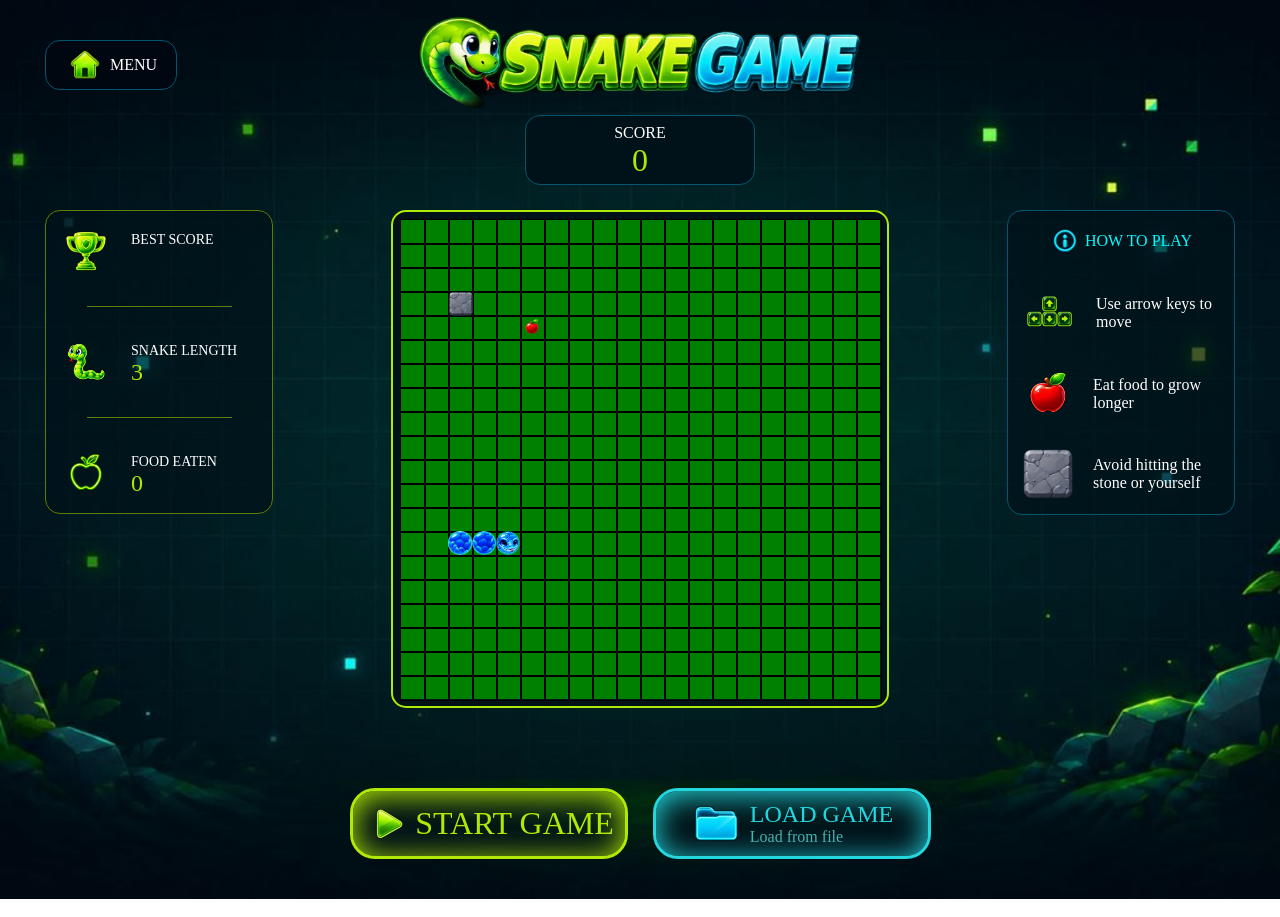
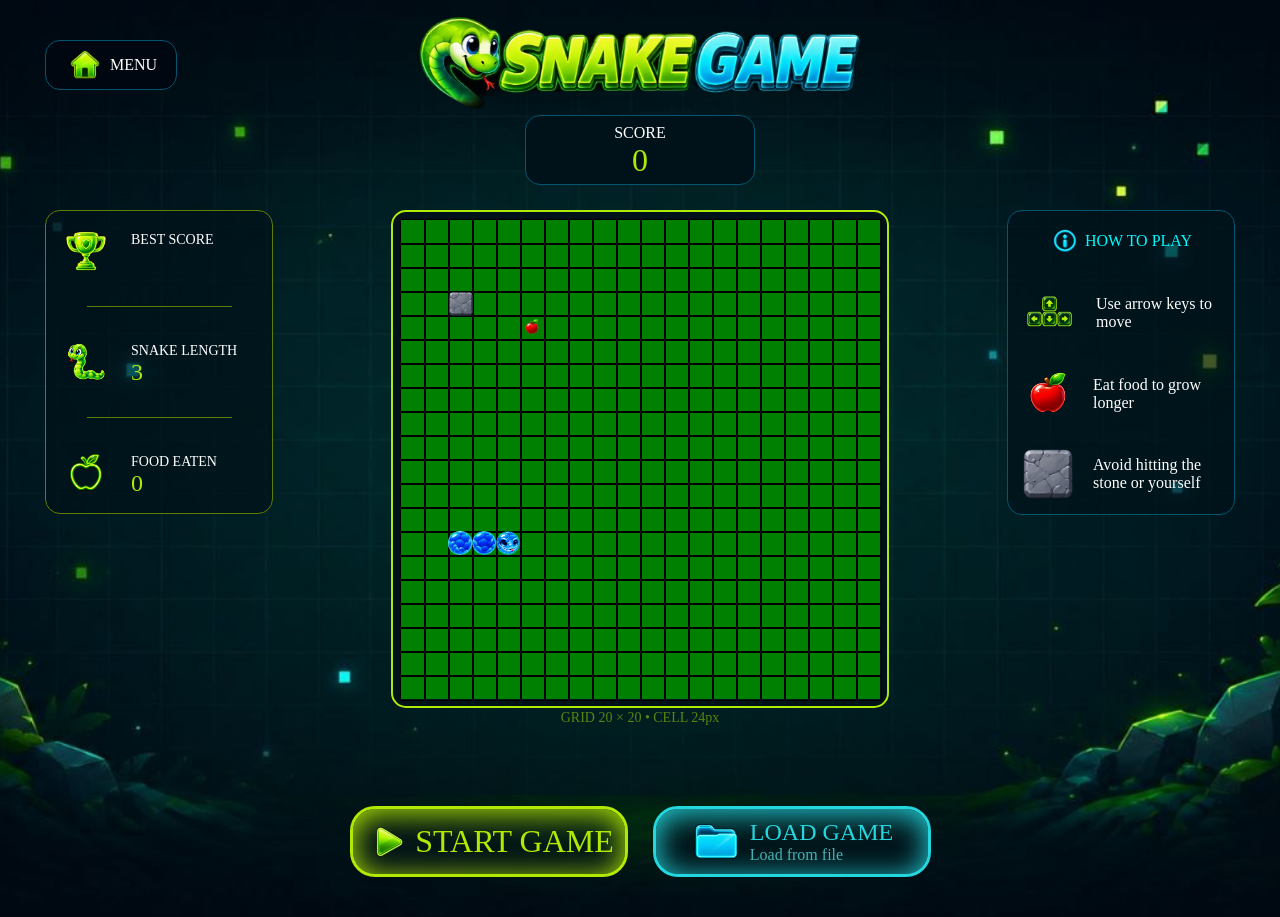
Before and after one commit to OlgaSeledets/snake-game, a React (Vite) app: page /#/game in a window 1280 px wide. Built offline with nearby package versions, Linux system fonts and the light colour scheme; a web font is replaced by a local one.

Commit message:
feat: display grid and cell size

```diff
--- a/src/pages/GamePage.tsx
+++ b/src/pages/GamePage.tsx
@@ -177,7 +177,6 @@ export default function GamePage({
 				alignItems: 'flex-start',
 				justifyContent: 'space-between',
 				width: '100%',
-				marginBottom: '80px'
 			}}>
 				<div style={{
 					display: 'flex',
@@ -223,6 +222,7 @@ export default function GamePage({
 						</div>
 					</div>
 				</div>
+				<div style={{ textAlign: 'center' }}>
 					<div style={{
 						border: '2px solid #B2E904',
 						borderRadius: '15px',
@@ -278,6 +278,15 @@ export default function GamePage({
 							))}
 						</div>
 					</div>
+					<div>
+						<span style={{
+							fontSize: '14px',
+							color: 'rgba(178, 233, 4, 0.5)'
+						}}>
+							GRID {sizeXcl} × {sizeYcl} • CELL {cellSizePx}px
+						</span>
+					</div>
+				</div>
 				<div style={{
 					display: 'flex',
 					flexDirection: 'column',
@@ -310,6 +319,7 @@ export default function GamePage({
 				style={{
 					display: 'flex',
 					justifyContent: 'center',
+					marginTop: '80px'
 				}}
 			>
 				{isBtnStartVisible ? (
```
Lines whose indentation alone changed are shown as unchanged.
